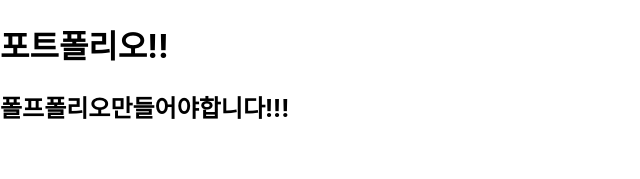
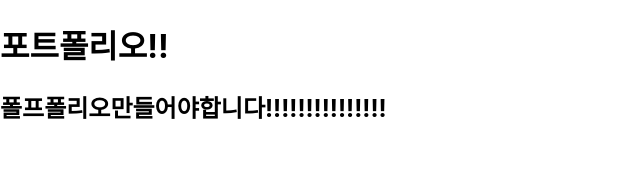
Before and after one commit to NearestBut/Again, a React (Create React App) app: page /portfolio in a window 1280 px wide. Shown: the top 179 px of the page, without its empty margins (0-640 px from the left). Built offline with nearby package versions, Linux system fonts and the light colour scheme.

Commit message:
오류수정

```diff
--- a/src/pages/Portfolio.js
+++ b/src/pages/Portfolio.js
@@ -4,7 +4,7 @@ const Portfolio = () => {
     return (
         <div>
             <h1>포트폴리오!!</h1>
-            <h2>폴프폴리오만들어야합니다!!!</h2>
+            <h2>폴프폴리오만들어야합니다!!!!!!!!!!!!!!!</h2>
         </div>
     );
 }
```
